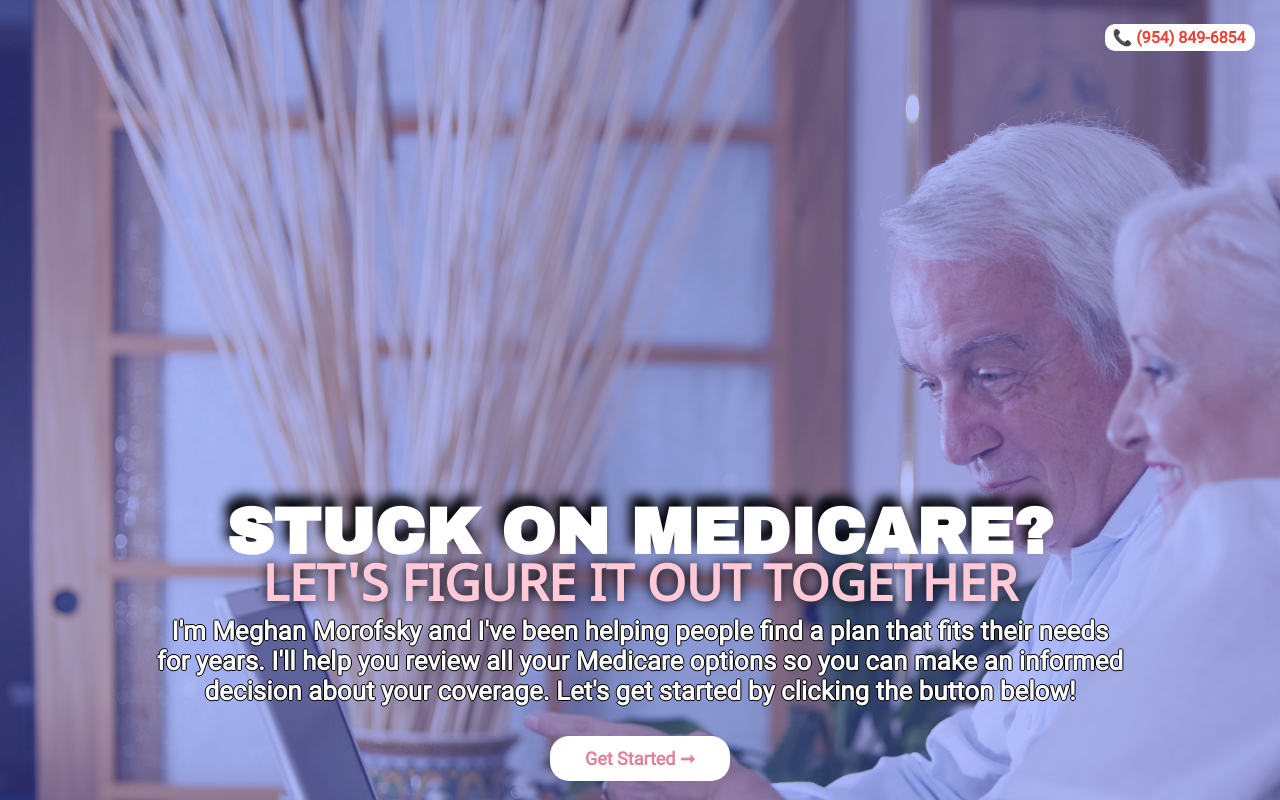
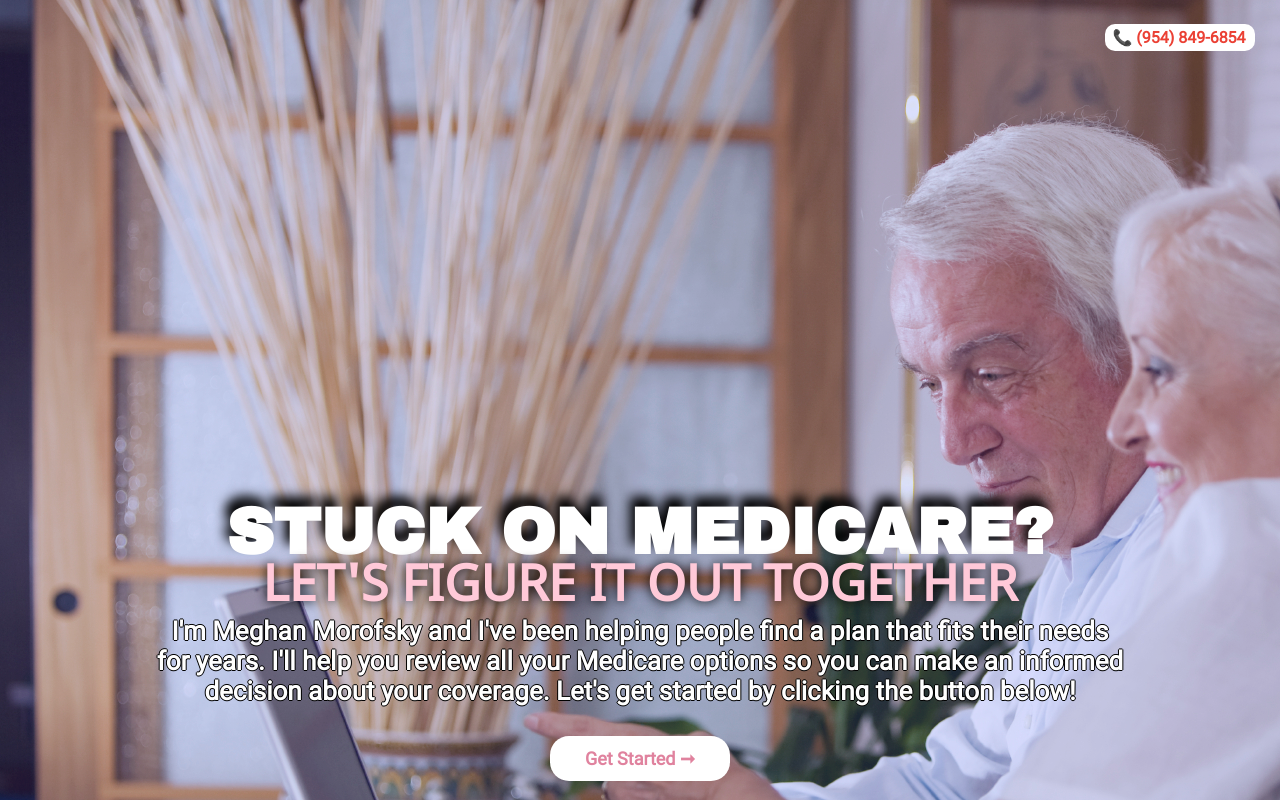
Before and after one commit to jmorofsky/medicare-info, a React (Create React App) app: page / in a window 1280 px wide. Shown: the top 800 px of the page. Built offline with nearby package versions, Linux system fonts and the light colour scheme.

Commit message:
updated shader opacity

```diff
--- a/src/css/Header.css
+++ b/src/css/Header.css
@@ -10,7 +10,7 @@
     z-index: 0;
     width: 100%;
     height: 1131px;
-    opacity: 40%;
+    opacity: 20%;
 }
 
 .title {
```
